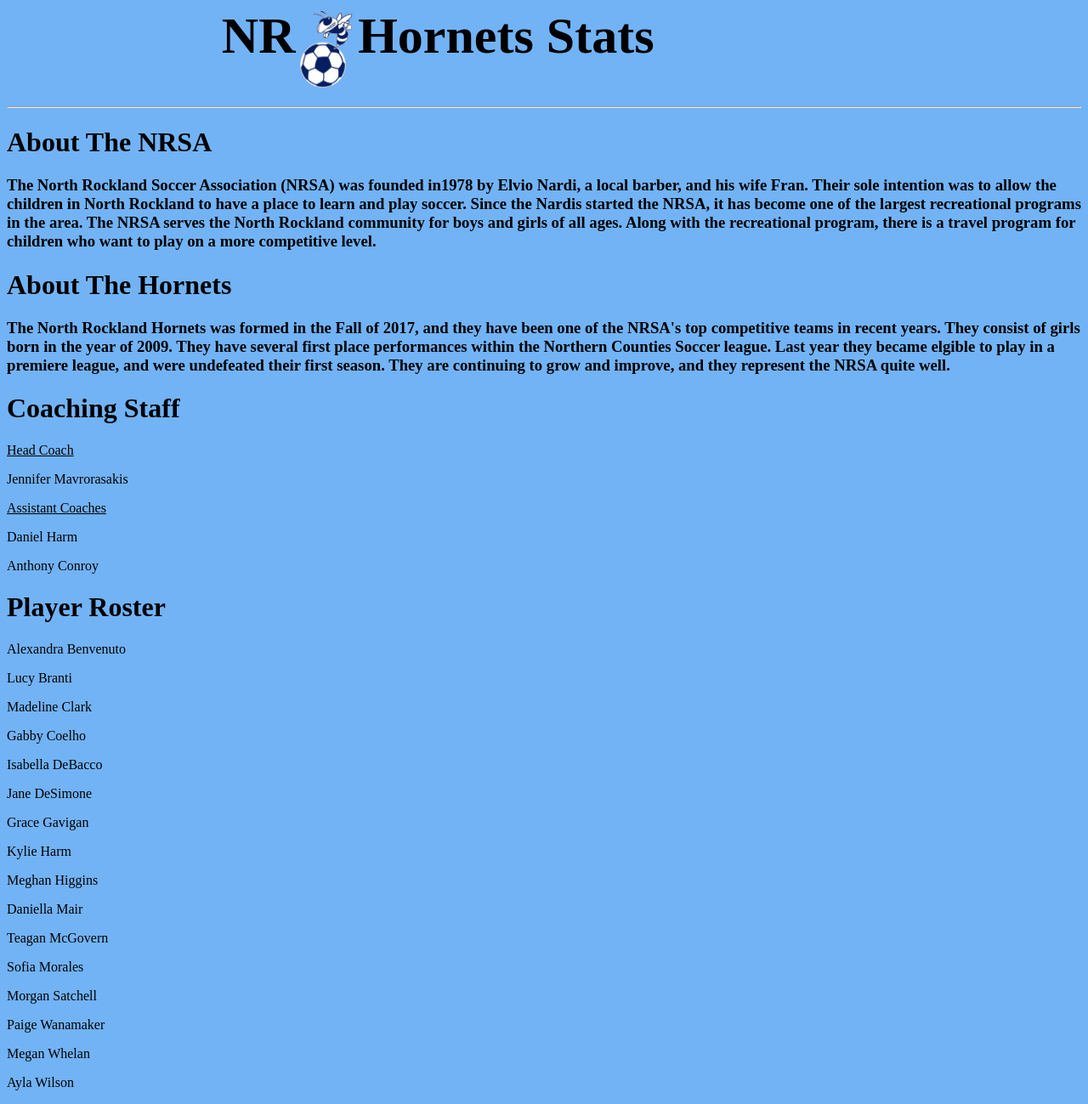
After one commit to aconroy19/Hornets, a PHP site: page /assets/HTML/About.html in a window 1280 px wide. The commit adds this page. Shown: the whole page at 85% size. Run offline with PHP 8.4, Linux system fonts and the light colour scheme.

Commit message:
added about page

```diff
--- /dev/null
+++ b/assets/CSS/About.css
@@ -0,0 +1,26 @@
+body{
+  background-color: #72b3f6;
+}
+
+#header {
+  margin-left: 20%;
+}
+
+.header-text{
+  font-size: 60px;
+  margin-top: auto;
+  display: inline-block;
+}
+
+#logo {
+  vertical-align: middle;
+  width: 6.5%;
+  height: 6.5%;
+}
+
+.top {
+  font-size: 100px;
+  margin-top: auto;
+  margin-left: 100%;
+  display: inline-block;
+}
--- /dev/null
+++ b/assets/HTML/About.html
@@ -0,0 +1,65 @@
+<!DOCTYPE html>
+<html lang="en" dir="ltr">
+
+<head>
+  <link rel="stylesheet" href="..\CSS\About.css">
+  <title>NR Hornets Stats</title>
+</head>
+
+<body>
+  <div id="header">
+    <h1 class="header-text"> NR </h1>
+    <img id="logo" src="../images/hornetslogo.png"/>
+    <h1 class="header-text"> Hornets Stats </h1>
+    <div id="buttons">
+    </div>
+  </div>
+  <hr>
+  <!–– up to here is the header of the webpage, everything below here goes into a different div ––>
+  <div id ="top">
+    <h1>About The NRSA</h1>
+  </div>
+
+  <div>
+    <h3> The North Rockland Soccer Association (NRSA) was founded in1978 by Elvio Nardi, a local barber, and his wife Fran.
+         Their sole intention was to allow the children in North Rockland to have a place to learn and play soccer.
+         Since the Nardis started the NRSA, it has become one of the largest recreational programs in the area.
+         The NRSA serves the North Rockland community for boys and girls of all ages.
+         Along with the recreational program, there is a travel program for children who want to play on a more competitive level. </h3>
+    </div>
+
+    <div>
+      <h1> About The Hornets <h1>
+        </div>
+    <div>
+      <h3> The North Rockland Hornets was formed in the Fall of 2017, and they have been one of the NRSA's top competitive teams in recent years.
+        They consist of girls born in the year of 2009. They have several first place performances within the Northern Counties Soccer league. Last year they
+        became elgible to play in a premiere league, and were undefeated their first season. They are continuing to grow and improve, and they represent the NRSA
+        quite well. </h3>
+
+        <div>
+          <h1> Coaching Staff <h1>
+            </div>
+            <u> Head Coach </u> <p> Jennifer Mavrorasakis </p>
+            <u> Assistant Coaches </u>
+            <p> Daniel Harm </p>
+            <p> Anthony Conroy </p>
+
+        <div>
+          <h1> Player Roster </h1>
+          <p> Alexandra Benvenuto </p>
+          <p> Lucy Branti </p>
+          <p> Madeline Clark </p>
+          <p> Gabby Coelho </p>
+          <p> Isabella DeBacco </p>
+          <p> Jane DeSimone </p>
+          <p> Grace Gavigan </p>
+          <p> Kylie Harm </p>
+          <p> Meghan Higgins </p>
+          <p> Daniella Mair </p>
+          <p> Teagan McGovern </p>
+          <p> Sofia Morales </p>
+          <p> Morgan Satchell </p>
+          <p> Paige Wanamaker </p>
+          <p> Megan Whelan </p>
+          <p> Ayla Wilson </p>
--- a/assets/HTML/PlayerStats.html
+++ b/assets/HTML/PlayerStats.html
@@ -26,7 +26,7 @@
     <div class="search">
       <input type="text" placeholder="Search..">
     </div>
-
+    <div>
     <div id="key">
       <h1>KEY</h1>
       <h2> SOG: Shots On Goal </h2>
@@ -56,6 +56,7 @@
         <h2> CLR: </h2>
         <h2 id="valueCLR" class="values"> 999 </h2>
       </div>
+      </div>
     </div>
 
 
```
Also changed, not shown: assets/CSS/PlayerStats.css (+6 -1 lines).
